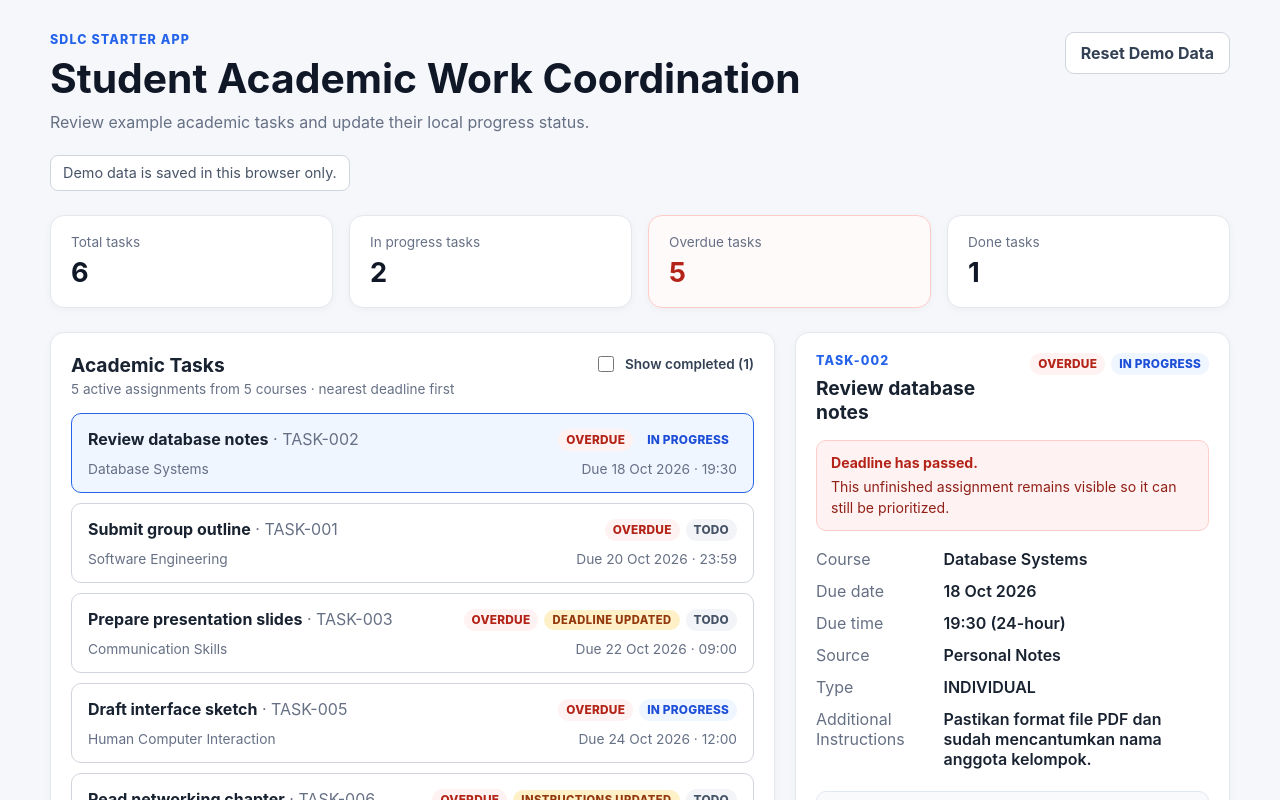
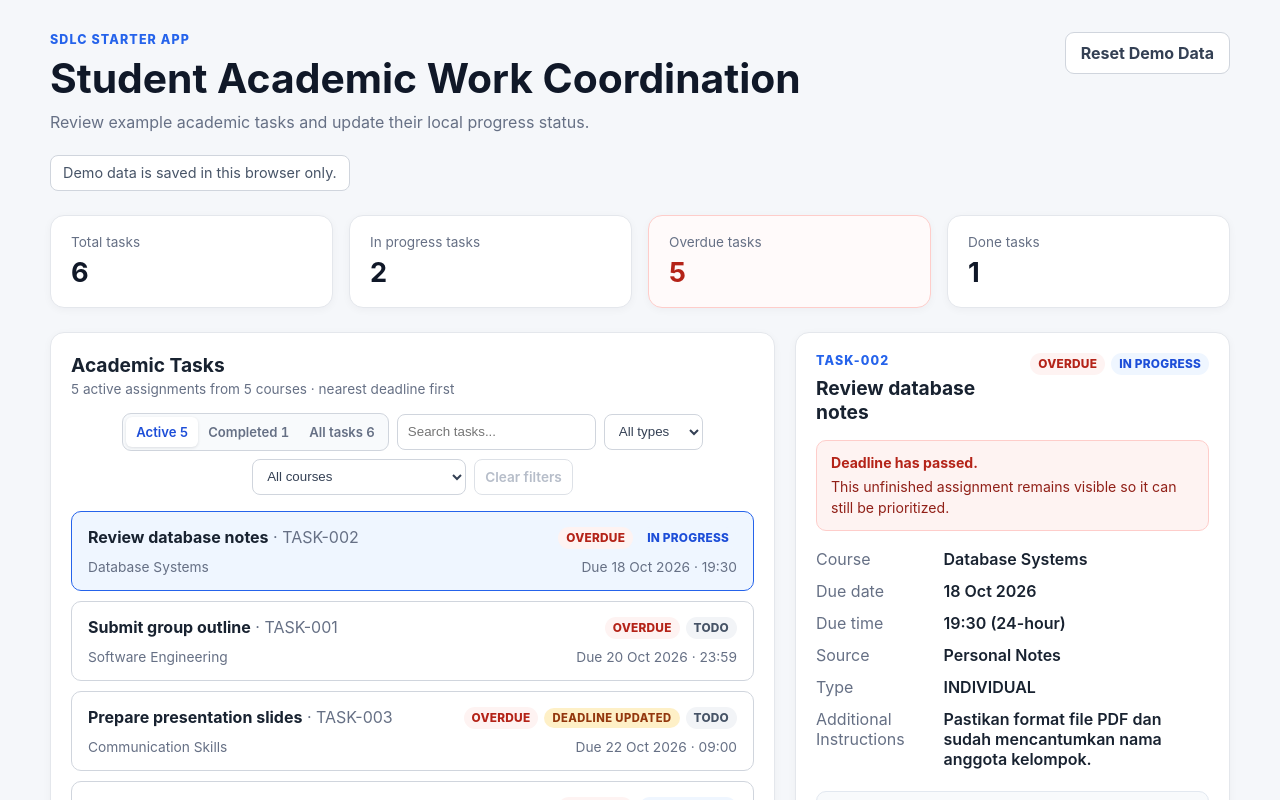
Before and after one commit to muriz-dev/sdlc-group-5, a React (Vite) app: page / in a window 1280 px wide. Shown: the top 800 px of the page. Built offline with nearby package versions, Linux system fonts and the light colour scheme.

Commit message:
Improve assignment management by adding search, filters, task view tabs, task counts, and a clear filters action.

```diff
--- a/src/App.jsx
+++ b/src/App.jsx
@@ -5,8 +5,8 @@ import ResetControl from './components/ResetControl.jsx';
 import { createSeedData } from './data/seed.js';
 import {
   advanceTaskStatus,
+  getFilteredTasks,
   getTaskCounts,
-  getVisibleTasks,
 } from './utils/taskUtils.js';
 import { loadState, resetState, saveState } from './utils/storage.js';
 
@@ -15,9 +15,12 @@ const STORAGE_KEY = 'sdlc:case-c:v1';
 export default function App() {
   const [data, setData] = useState(() => loadState(STORAGE_KEY, createSeedData));
   const [selectedId, setSelectedId] = useState(
-    () => getVisibleTasks(data.tasks, false)[0]?.id ?? null,
+    () => getFilteredTasks(data.tasks, { view: 'ACTIVE' })[0]?.id ?? null,
   );
-  const [showCompleted, setShowCompleted] = useState(false);
+  const [taskView, setTaskView] = useState('ACTIVE');
+  const [query, setQuery] = useState('');
+  const [typeFilter, setTypeFilter] = useState('ALL');
+  const [courseFilter, setCourseFilter] = useState('ALL');
   const [currentTime, setCurrentTime] = useState(() => new Date());
 
   useEffect(() => {
@@ -30,37 +33,81 @@ export default function App() {
   }, []);
 
   const selectedTask = data.tasks.find((task) => task.id === selectedId) ?? null;
-  const visibleTasks = getVisibleTasks(data.tasks, showCompleted);
+  const courses = [...new Set(data.tasks.map((task) => task.course))].sort();
+  const visibleTasks = getFilteredTasks(
+    data.tasks,
+    {
+      view: taskView,
+      query,
+      type: typeFilter,
+      course: courseFilter,
+    },
+    currentTime,
+  );
   const visibleCourseCount = new Set(visibleTasks.map((task) => task.course)).size;
   const counts = getTaskCounts(data.tasks, currentTime);
+  const viewCounts = {
+    ACTIVE: counts.total - counts.done,
+    COMPLETED: counts.done,
+    ALL: counts.total,
+  };
 
-  const emptyMessage = showCompleted
-    ? 'No academic tasks are available.'
-    : 'No active assignments. Turn on "Show completed" to see finished tasks.';
+  const hasFilters = query || typeFilter !== 'ALL' || courseFilter !== 'ALL';
+  const canClearFilters = hasFilters || taskView !== 'ACTIVE';
+  const emptyMessage = hasFilters
+    ? 'No tasks match your search or filters.'
+    : taskView === 'COMPLETED'
+      ? 'No completed tasks are available.'
+      : taskView === 'ACTIVE'
+        ? 'No active tasks are available.'
+        : 'No academic tasks are available.';
 
   function handleAdvanceStatus(taskId) {
     const nextTasks = advanceTaskStatus(data.tasks, taskId);
     setData((current) => ({ ...current, tasks: nextTasks }));
 
     const updatedTask = nextTasks.find((task) => task.id === taskId);
-    if (!showCompleted && updatedTask.status === 'DONE' && taskId === selectedId) {
-      setSelectedId(getVisibleTasks(nextTasks, false)[0]?.id ?? null);
+    if (updatedTask.status === 'DONE' && taskId === selectedId) {
+      const nextVisibleTasks = getFilteredTasks(nextTasks, {
+        view: taskView,
+        query,
+        type: typeFilter,
+        course: courseFilter,
+      });
+      setSelectedId(nextVisibleTasks[0]?.id ?? null);
     }
   }
 
-  function handleToggleCompleted() {
-    const nextShowCompleted = !showCompleted;
-    setShowCompleted(nextShowCompleted);
+  function handleTaskViewChange(nextView) {
+    setTaskView(nextView);
+    const nextVisibleTasks = getFilteredTasks(data.tasks, {
+      view: nextView,
+      query,
+      type: typeFilter,
+      course: courseFilter,
+    });
+    setSelectedId(nextVisibleTasks[0]?.id ?? null);
+  }
 
-    if (!nextShowCompleted && selectedTask?.status === 'DONE') {
-      setSelectedId(getVisibleTasks(data.tasks, false)[0]?.id ?? null);
-    }
+  function handleClearFilters() {
+    setQuery('');
+    setTypeFilter('ALL');
+    setCourseFilter('ALL');
+    setTaskView('ACTIVE');
+    setSelectedId(getFilteredTasks(data.tasks, { view: 'ACTIVE' })[0]?.id ?? null);
   }
 
   function handleReset() {
     const freshData = resetState(STORAGE_KEY, createSeedData);
     setData(freshData);
-    setSelectedId(getVisibleTasks(freshData.tasks, showCompleted)[0]?.id ?? null);
+    setSelectedId(
+      getFilteredTasks(freshData.tasks, {
+        view: taskView,
+        query,
+        type: typeFilter,
+        course: courseFilter,
+      })[0]?.id ?? null,
+    );
   }
 
   return (
@@ -103,19 +150,61 @@ export default function App() {
             <div>
               <h2 id="task-list-heading">Academic Tasks</h2>
               <p className="list-note">
-                {showCompleted
-                  ? `${visibleTasks.length} assignments from ${visibleCourseCount} courses · nearest deadline first`
-                  : `${visibleTasks.length} active assignments from ${visibleCourseCount} courses · nearest deadline first`}
+                {`${visibleTasks.length} ${taskView.toLowerCase()} assignments from ${visibleCourseCount} courses · nearest deadline first`}
               </p>
             </div>
-            <label className="show-completed">
-              <input
-                type="checkbox"
-                checked={showCompleted}
-                onChange={handleToggleCompleted}
-              />
-              Show completed ({counts.done})
-            </label>
+            <div className="task-filters">
+              <div className="task-tabs" role="tablist" aria-label="Task view">
+                {[
+                  ['ACTIVE', 'Active'],
+                  ['COMPLETED', 'Completed'],
+                  ['ALL', 'All tasks'],
+                ].map(([value, label]) => (
+                  <button
+                    className={taskView === value ? 'task-tab active' : 'task-tab'}
+                    key={value}
+                    type="button"
+                    role="tab"
+                    aria-selected={taskView === value}
+                    onClick={() => handleTaskViewChange(value)}
+                  >
+                    {label} <span className="tab-count">{viewCounts[value]}</span>
+                  </button>
+                ))}
+              </div>
+              <label className="search-field">
+                <span className="sr-only">Search tasks</span>
+                <input
+                  type="search"
+                  value={query}
+                  onChange={(event) => setQuery(event.target.value)}
+                  placeholder="Search tasks..."
+                />
+              </label>
+              <label>
+                <span className="sr-only">Filter by type</span>
+                <select value={typeFilter} onChange={(event) => setTypeFilter(event.target.value)}>
+                  <option value="ALL">All types</option>
+                  <option value="GROUP">Group</option>
+                  <option value="INDIVIDUAL">Individual</option>
+                </select>
+              </label>
+              <label>
+                <span className="sr-only">Filter by course</span>
+                <select value={courseFilter} onChange={(event) => setCourseFilter(event.target.value)}>
+                  <option value="ALL">All courses</option>
+                  {courses.map((course) => <option key={course} value={course}>{course}</option>)}
+                </select>
+              </label>
+              <button
+                className="clear-filters"
+                type="button"
+                onClick={handleClearFilters}
+                disabled={!canClearFilters}
+              >
+                Clear filters
+              </button>
+            </div>
           </div>
           <TaskList
             tasks={visibleTasks}
--- a/src/styles.css
+++ b/src/styles.css
@@ -119,22 +119,102 @@ h3 {
   font-size: 0.85rem;
 }
 
-.show-completed {
+.task-filters {
+  display: flex;
+  align-items: center;
+  flex-wrap: wrap;
+  justify-content: center;
+  gap: 8px;
+  width: 100%;
+  margin-top: 4px;
+}
+
+.task-tabs {
   display: inline-flex;
-  align-items: center;
-  gap: 8px;
+  padding: 3px;
+  border: 1px solid #d0d5dd;
+  border-radius: 9px;
+  background: #f8fafc;
+}
+
+.task-tab {
+  min-height: 30px;
+  padding: 5px 10px;
+  border: 0;
+  border-radius: 6px;
+  background: transparent;
+  color: #667085;
+  cursor: pointer;
+  font-size: 0.82rem;
+  font-weight: 600;
+}
+
+.task-tab.active {
+  background: #ffffff;
+  color: #1d4ed8;
+  box-shadow: 0 1px 3px rgba(16, 24, 40, 0.12);
+}
+
+.tab-count {
+  color: inherit;
+  font-variant-numeric: tabular-nums;
+}
+
+.task-filters input,
+.task-filters select {
+  min-height: 36px;
+  padding: 7px 10px;
+  border: 1px solid #d0d5dd;
+  border-radius: 8px;
+  background: #ffffff;
   color: #344054;
+}
+
+.clear-filters {
+  min-height: 36px;
+  padding: 7px 10px;
+  border: 1px solid #d0d5dd;
+  border-radius: 8px;
+  background: #ffffff;
+  color: #344054;
+  cursor: pointer;
   font-size: 0.85rem;
   font-weight: 600;
-  white-space: nowrap;
-  cursor: pointer;
 }
 
-.show-completed input {
-  width: 16px;
-  height: 16px;
-  accent-color: #2563eb;
-  cursor: pointer;
+.clear-filters:hover:not(:disabled) {
+  border-color: #84adff;
+  color: #1d4ed8;
+}
+
+.clear-filters:disabled {
+  color: #98a2b3;
+  cursor: not-allowed;
+  opacity: 0.7;
+}
+
+.task-filters input:focus,
+.task-filters select:focus,
+.clear-filters:focus-visible,
+.task-tab:focus-visible {
+  border-color: #2563eb;
+  outline: 3px solid rgba(37, 99, 235, 0.15);
+}
+
+.search-field input {
+  min-width: 180px;
+}
+
+.sr-only {
+  position: absolute;
+  width: 1px;
+  height: 1px;
+  padding: 0;
+  margin: -1px;
+  overflow: hidden;
+  clip: rect(0, 0, 0, 0);
+  white-space: nowrap;
+  border: 0;
 }
 
 .overview-grid {
--- a/src/utils/taskUtils.js
+++ b/src/utils/taskUtils.js
@@ -42,6 +42,34 @@ export function getVisibleTasks(tasks, showCompleted) {
   return showCompleted ? sortedTasks : sortedTasks.filter(isActiveTask);
 }
 
+export function getFilteredTasks(
+  tasks,
+  { query = '', view = 'ACTIVE', status = 'ALL', type = 'ALL', course = 'ALL' } = {},
+  now = new Date(),
+) {
+  const normalizedQuery = query.trim().toLowerCase();
+  const visibleTasks = sortTasksByDueDate(tasks).filter((task) => {
+    if (view === 'COMPLETED') return task.status === 'DONE';
+    if (view === 'ACTIVE') return task.status !== 'DONE';
+    return true;
+  });
+
+  return visibleTasks.filter((task) => {
+    const matchesQuery =
+      !normalizedQuery ||
+      [task.id, task.title, task.course].some((value) =>
+        value.toLowerCase().includes(normalizedQuery),
+      );
+    const matchesStatus =
+      status === 'ALL' ||
+      (status === 'OVERDUE' ? isOverdueTask(task, now) : task.status === status);
+    const matchesType = type === 'ALL' || task.type === type;
+    const matchesCourse = course === 'ALL' || task.course === course;
+
+    return matchesQuery && matchesStatus && matchesType && matchesCourse;
+  });
+}
+
 export function getTaskCounts(tasks, now = new Date()) {
   return {
     total: tasks.length,
```
Also changed, not shown: 2 other files (tests, documents, lock files or other folders).
